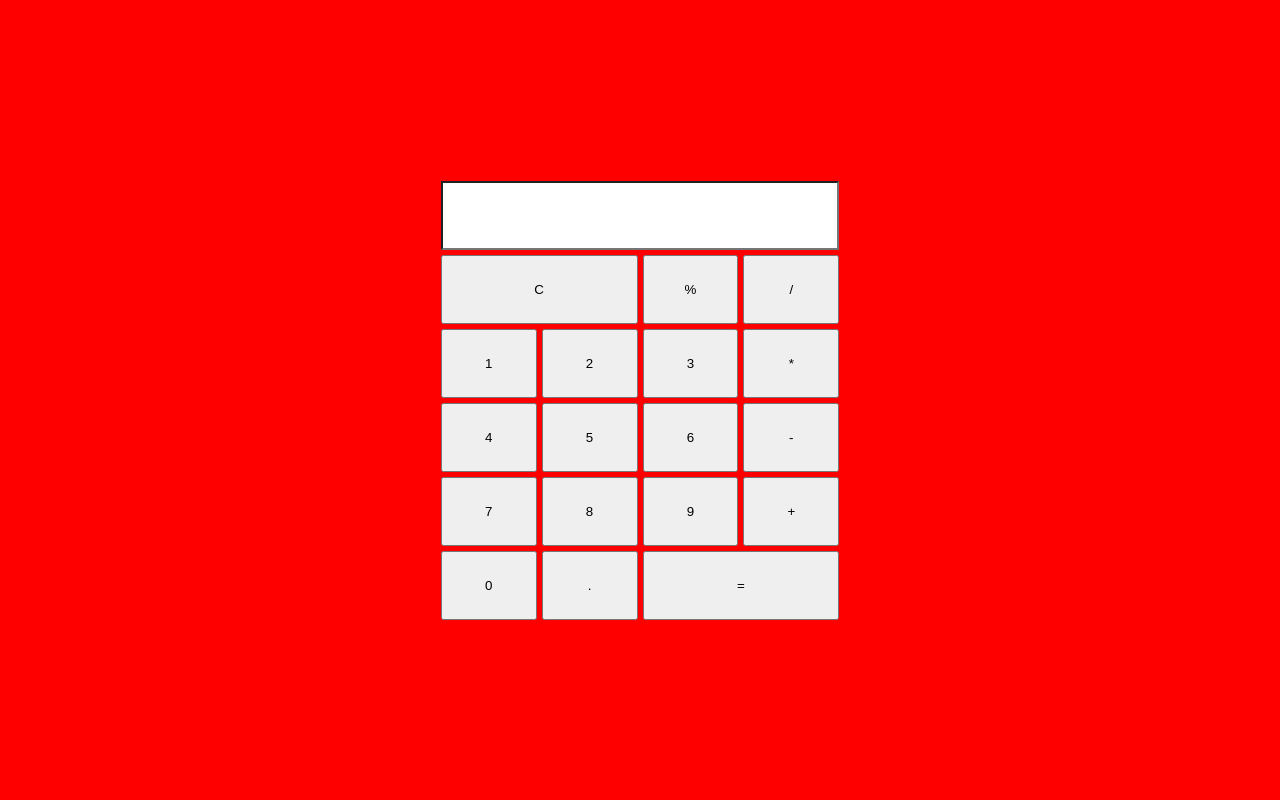
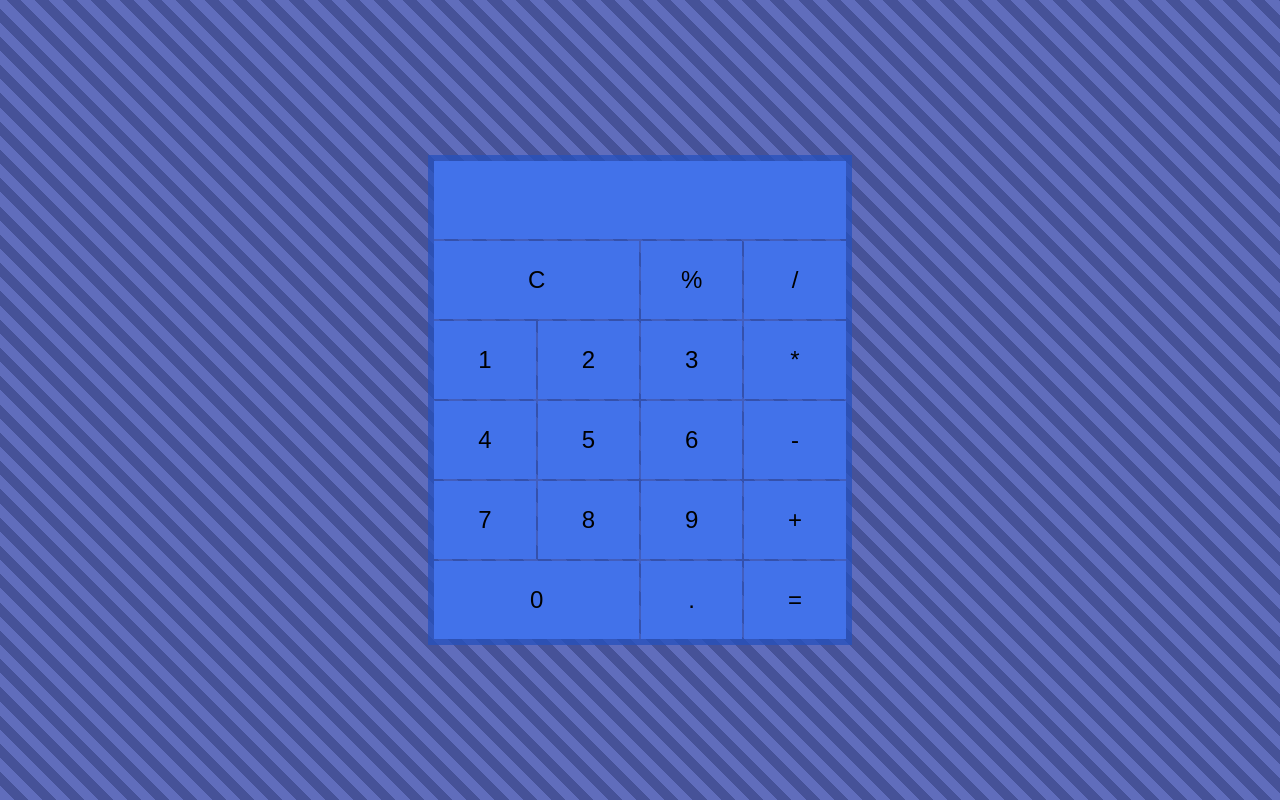
Before and after one commit to Noyan100/calculator, a plain HTML site: page index.html in a window 1280 px wide. Drawn offline with Linux system fonts and the light colour scheme.

Commit message:
добавил цвета и стили к элементам

```diff
--- a/index.html
+++ b/index.html
@@ -26,7 +26,7 @@
         <button type="button" class="calc__btn">8</button>
         <button type="button" class="calc__btn">9</button>
         <button type="button" class="calc__btn">+</button>
-        <button type="button" class="calc__btn">0</button>
+        <button type="button" class="calc__btn calc__btn--0">0</button>
         <button type="button" class="calc__btn">.</button>
         <button type="button" class="calc__btn calc__btn--equal" id="equal">=</button>
     </article>
--- a/scss/style.scss
+++ b/scss/style.scss
@@ -1,7 +1,11 @@
 @import "_reset";
 
+$body-color: repeating-linear-gradient(45deg, #606dbc, #606dbc 10px, #465298 10px, #465298 20px);
+$calc-background-color: #2752be85;
+$calc-button-color: #4272ea;
+
 body{
-    background-color: red;
+    background: $body-color;
     min-height: 100vh;
 
     display: flex;
@@ -11,13 +15,25 @@ body{
 .calc {
     display: grid;
     grid-template: repeat(5, 1fr) / repeat(4, 1fr);
-    gap: 5px;
+    gap: 2px;
+
+    background: $calc-background-color;
+    border: 6px solid $calc-background-color;
 }
 .calc__result {
     grid-column: -1 / 1;
-    background-color: white;
+
+    font-size: 24px;
+    border: 0;
+    outline: none;
+    background-color: $calc-button-color;
 }
 .calc__btn {
+    font-size: 24px;
+
+    background-color: $calc-button-color;
+    border: 0;
+
     cursor: pointer;
     padding: 25px 40px;
 }
@@ -25,5 +41,7 @@ body{
     grid-column: 1 / 3;
 }
 .calc__btn--equal{
-    grid-column: 3 / 5;
 }
+.calc__btn--0{
+    grid-column: 1 / 3;
+}
```
Also changed, not shown: css/style.css.
